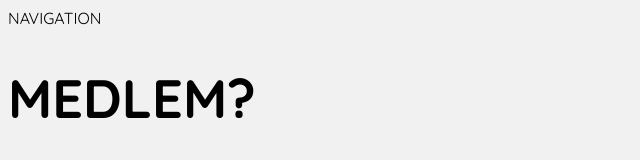
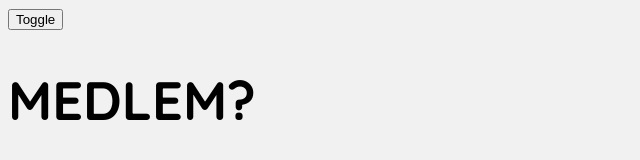
Before and after one commit to McAndersC/smuknu_functional_prototype, a Next.js app: page /layout in a window 1280 px wide. Shown: the top 160 px of the page, without its empty margins (0-640 px from the left). Built offline with nearby package versions, Linux system fonts and the light colour scheme.

Commit message:
Updated Navigation

```diff
--- a/src/app/layout.js
+++ b/src/app/layout.js
@@ -1,3 +1,4 @@
+import Navigation from '@/components/navigation/navigation';
 import './globals.css'
 import { quickFont } from '@/utils/fonts';
 
@@ -11,8 +12,9 @@ export default function RootLayout({ children }) {
   return (
     <html lang="en">
       <body className={quickFont.className}>
+        <Navigation />
         {children}
-        </body>
+      </body>
     </html>
   )
 }
--- a/src/app/layout/page.js
+++ b/src/app/layout/page.js
@@ -1,13 +1,13 @@
 import { quickFont } from '@/utils/fonts';
 import styles from './page.module.css';
 import { FaFacebook, FaInstagram } from 'react-icons/fa';
-import Navigation from '@/components/navigation/navigation';
+
 
 export default function Layout() {
 
     return <div>
 
-        <Navigation></Navigation>
+
 
         <h1 className={`${quickFont.className} ${styles.headline}`}>MEDLEM?</h1>
         <div>Standard Font</div>
--- a/src/components/navigation/navigation.js
+++ b/src/components/navigation/navigation.js
@@ -1,9 +1,20 @@
+'use client'
+import Link from "next/link";
+import { useState } from "react";
+import styles from './navigation.module.css';
+
 const Navigation = () => {
+
+    const [isOpen, setIsOpen] = useState(false);
 
     return <div>
 
-        NAVIGATION
+        <button onClick={() => setIsOpen(!isOpen)}>Toggle</button>
+        <div className={`${!isOpen ? styles.navigationBar : styles.navigationBarOpen}`}>
 
+            <Link href="/">Home</Link> | <Link href="/dev">Developer</Link> | <Link href="/layout">Layout</Link>
+
+        </div>
 
     </div>
 }
--- /dev/null
+++ b/src/components/navigation/navigation.module.css
@@ -0,0 +1,7 @@
+.navigationBar {
+    display: none;
+}
+
+.styles.navigationBar {
+    display: block;
+}
```
